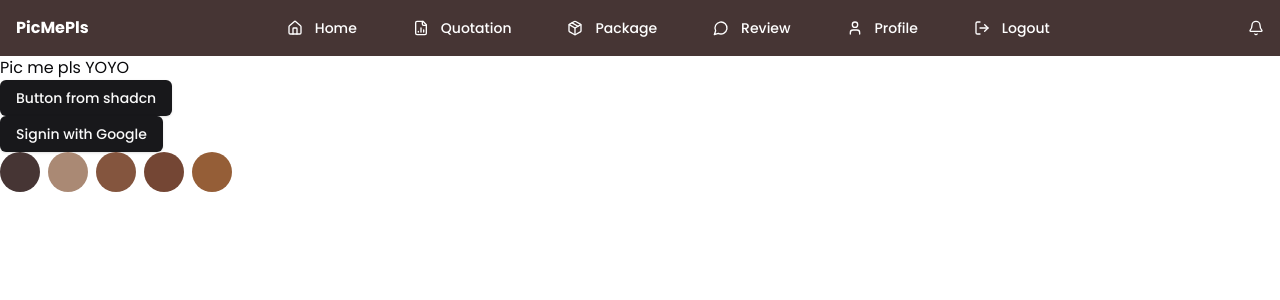
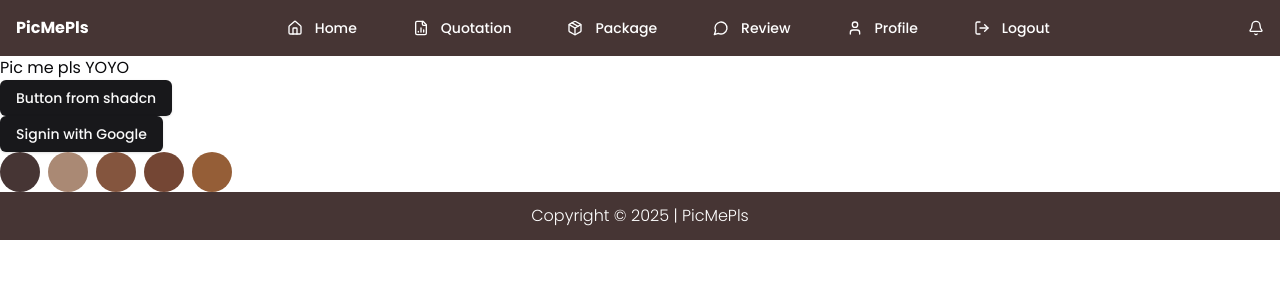
Before and after one commit to CP-RektMart/pic-me-pls-frontend, a Next.js app: page / in a window 1280 px wide. Shown: the top 300 px of the page. Built offline with nearby package versions, Linux system fonts and the light colour scheme.

Commit message:
feat: footer

```diff
--- a/src/app/layout.tsx
+++ b/src/app/layout.tsx
@@ -1,5 +1,8 @@
 import type { Metadata } from 'next'
 import { Poppins } from 'next/font/google'
+
+import Footer from '@/components/footer'
+import Navbar from '@/components/navbar'
 
 import './globals.css'
 
@@ -22,7 +25,11 @@ export default function RootLayout({
 }>) {
   return (
     <html lang='en'>
-      <body className={`${poppins.variable} antialiased`}>{children}</body>
+      <body className={`${poppins.variable} w-full antialiased`}>
+        <Navbar />
+        <main>{children}</main>
+        <Footer />
+      </body>
     </html>
   )
 }
--- a/src/app/page.tsx
+++ b/src/app/page.tsx
@@ -1,11 +1,10 @@
-import Navbar from '@/components/navbar'
+
 import SignIn from '@/components/sign-in'
 import { Button } from '@/components/ui/button'
 
 export default function Home() {
   return (
-    <>
-      <Navbar />
+    <div>
       <div>Pic me pls YOYO</div>
       <div>
         <Button>Button from shadcn</Button>
@@ -18,6 +17,6 @@ export default function Home() {
         <div className='size-10 rounded-full bg-base-quaternary'></div>
         <div className='size-10 rounded-full bg-base-quinary'></div>
       </div>
-    </>
+    </div>
   )
 }
--- /dev/null
+++ b/src/components/footer/index.tsx
@@ -0,0 +1,9 @@
+export default function Footer() {
+  return (
+    <footer>
+      <div className='flex h-12 flex-row items-center justify-center bg-base-primary text-white'>
+        <div className='text-base font-light'>Copyright © 2025 | PicMePls</div>
+      </div>
+    </footer>
+  )
+}
```
